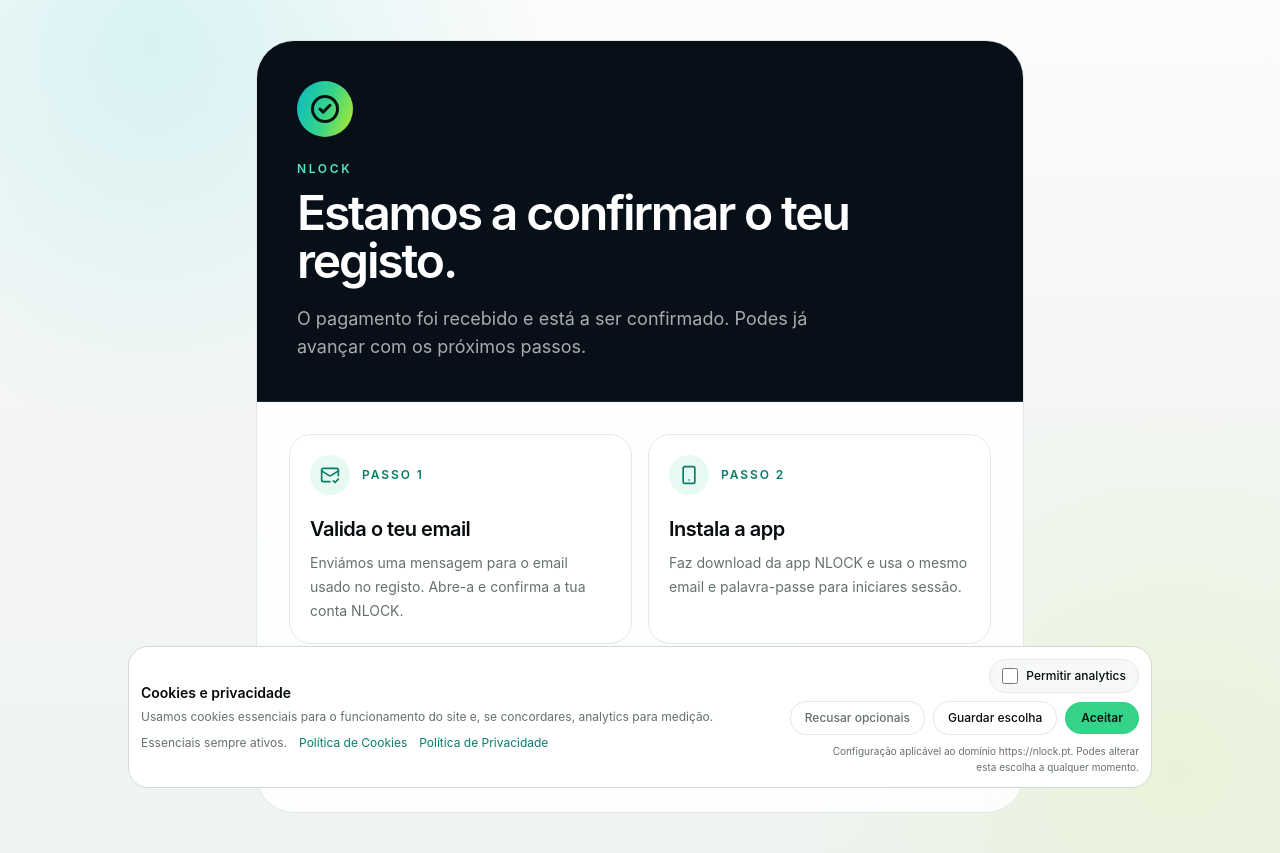
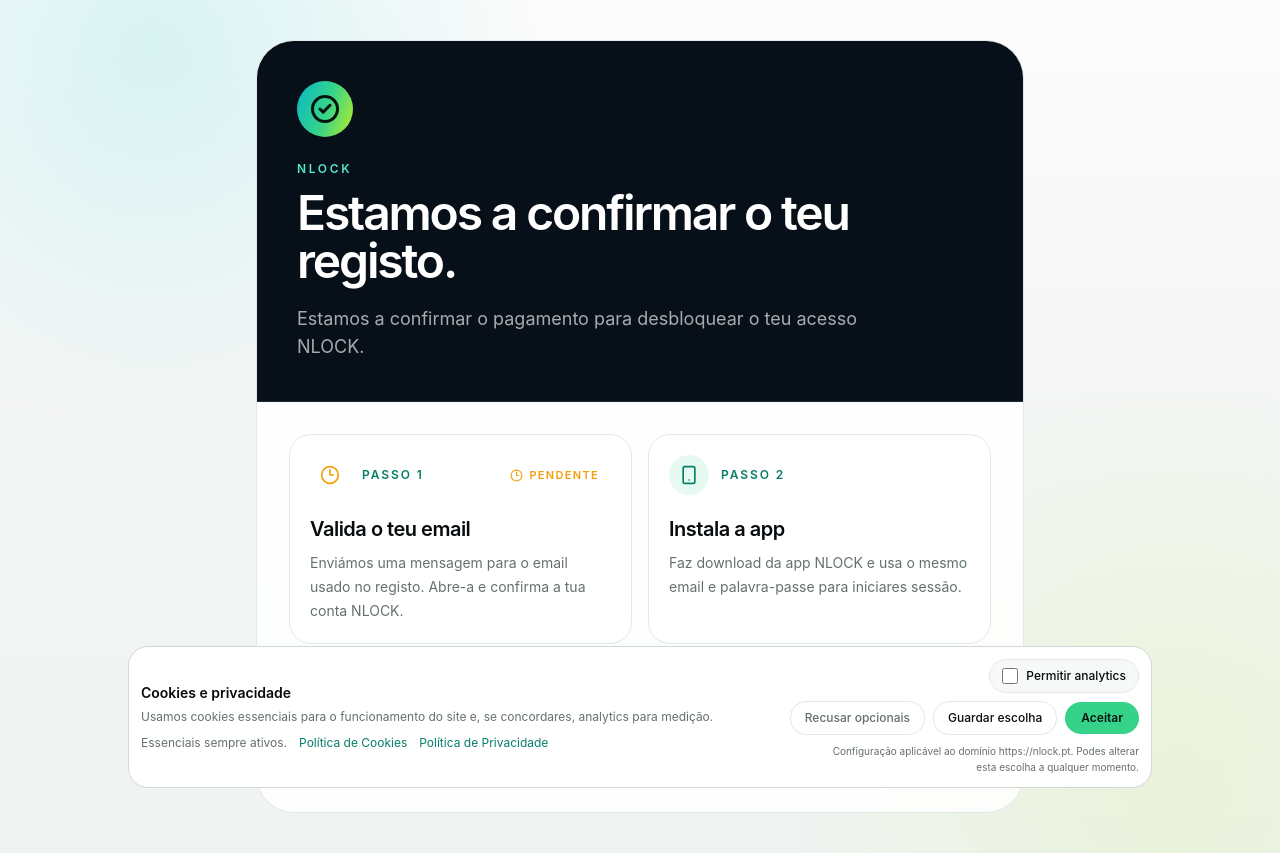
Before and after one commit to potter-53/apexcoach-web, a Next.js app: page /signup/success in a window 1280 px wide. Built offline with nearby package versions, Linux system fonts and the light colour scheme; no server answers.

Commit message:
refine: clarify signup verification status

```diff
--- a/app/signup/success/SignupCompletionClient.jsx
+++ b/app/signup/success/SignupCompletionClient.jsx
@@ -21,8 +21,8 @@ export default function SignupCompletionClient({ sessionId, email, checkoutMetad
       try {
         const pending = JSON.parse(window.sessionStorage.getItem("nlock_pending_signup") || "null");
         if (!pending?.password || pending?.email !== email) {
-          setState("needs_password");
-          setMessage("O pagamento está confirmado. Volta ao registo neste dispositivo para definires a palavra-passe da conta.");
+          setState("pending_email");
+          setMessage("");
           return;
         }
 
@@ -78,6 +78,8 @@ export default function SignupCompletionClient({ sessionId, email, checkoutMetad
 
   const ready = state === "complete" || state === "verified";
 
+  if (state === "pending_email" || ready) return null;
+
   return (
     <div className="mb-4 flex items-center gap-3 rounded-2xl border border-[var(--border)] bg-[var(--surface-solid)] px-4 py-4">
       {state === "creating" ? (
--- a/app/signup/success/page.jsx
+++ b/app/signup/success/page.jsx
@@ -1,5 +1,5 @@
 import Stripe from "stripe";
-import { CheckCircle2, Download, MailCheck, ShieldCheck, Smartphone } from "lucide-react";
+import { CheckCircle2, Clock3, Download, MailCheck, ShieldCheck, Smartphone } from "lucide-react";
 import SignupCompletionClient from "./SignupCompletionClient";
 
 export const metadata = {
@@ -45,9 +45,7 @@ export default async function SignupSuccessPage({ searchParams }) {
               {confirmed ? "Registo concluído com sucesso." : "Estamos a confirmar o teu registo."}
             </h1>
             <p className="mt-5 max-w-xl text-base leading-7 text-white/65 sm:text-lg">
-              {confirmed
-                ? `${checkout.founder ? "A tua subscrição Coach Fundador está registada." : "A tua subscrição NLOCK está registada."} Faltam apenas dois passos para entrares na app.`
-                : "O pagamento foi recebido e está a ser confirmado. Podes já avançar com os próximos passos."}
+              {confirmed ? "Descarrega a app e desbloqueia o teu potencial." : "Estamos a confirmar o pagamento para desbloquear o teu acesso NLOCK."}
             </p>
           </div>
 
@@ -63,8 +61,14 @@ export default async function SignupSuccessPage({ searchParams }) {
             <div className="grid gap-4 sm:grid-cols-2">
               <article className={`rounded-[22px] border p-5 ${emailVerified ? "border-[var(--accent-strong)] bg-[var(--accent-soft)]" : "border-[var(--border)] bg-[var(--surface-solid)]"}`}>
                 <div className="flex items-center gap-3">
-                  <span className="flex h-10 w-10 items-center justify-center rounded-full bg-[var(--accent-soft)] text-[var(--accent-strong)]"><MailCheck size={20} /></span>
+                  <span className={`flex h-10 w-10 items-center justify-center rounded-full ${emailVerified ? "bg-[var(--accent-soft)] text-[var(--accent-strong)]" : "bg-amber-500/12 text-amber-500"}`}>
+                    {emailVerified ? <MailCheck size={20} /> : <Clock3 size={20} />}
+                  </span>
                   <p className="text-xs font-semibold uppercase tracking-[0.16em] text-[var(--accent-strong)]">Passo 1</p>
+                  <span className={`ml-auto inline-flex items-center gap-1.5 rounded-full px-3 py-1 text-[11px] font-semibold uppercase tracking-[0.12em] ${emailVerified ? "bg-[var(--accent-soft)] text-[var(--accent-strong)]" : "bg-amber-500/12 text-amber-500"}`}>
+                    {emailVerified ? <CheckCircle2 size={13} /> : <Clock3 size={13} />}
+                    {emailVerified ? "Validado" : "Pendente"}
+                  </span>
                 </div>
                 <h2 className="mt-5 text-xl font-semibold tracking-[-0.025em]">{emailVerified ? "Email validado" : "Valida o teu email"}</h2>
                 <p className="mt-2 text-sm leading-6 text-[var(--text-muted)]">
```
